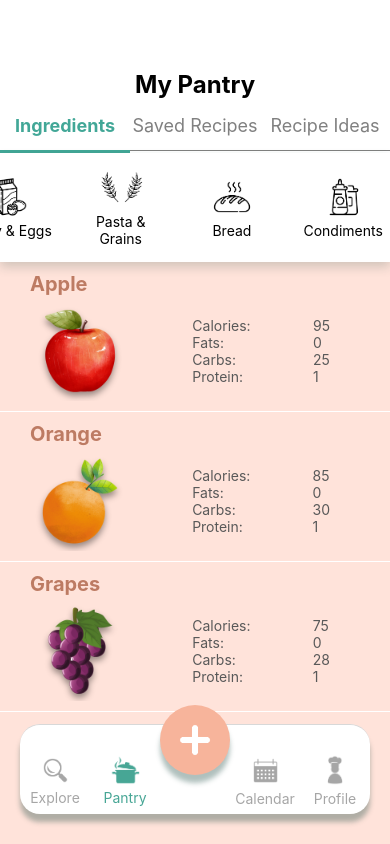
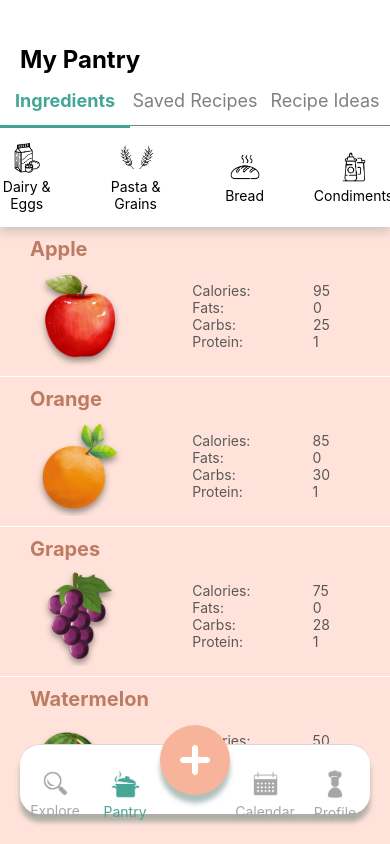
Before and after one commit to chefit-ucf/Chef_It, a React Native app in the folder chefit_frontend/: screen /Pantry in a window 390 px wide. Built offline with nearby package versions, Linux system fonts and the light colour scheme.

Commit message:
saved recipes done

```diff
--- a/chefit_frontend/screens/Auth.js
+++ b/chefit_frontend/screens/Auth.js
@@ -22,7 +22,7 @@ const CustomTabBarButton = ({children, onPress}) => (
   <TouchableOpacity
     onPress={onPress}
     style={{
-      top: -30,
+      top: -20,
       justifyContent: 'center',
       alignItems: 'center',
     }}>
@@ -47,7 +47,7 @@ function HomeScreen() {
               bottom: 30,
               left: 20,
               right: 20,
-              height: 90,
+              height: 70,
               borderRadius: 20,
               ...styles.shadow
             }
@@ -56,7 +56,7 @@ function HomeScreen() {
         >
             <Tab.Screen name="Explore" component={ExploreScreen} options={{
               tabBarIcon: ({focused}) => (
-                <View style={{alignItems: 'center', justifyContent: 'center', marginTop: 18}}>
+                <View style={{alignItems: 'center', justifyContent: 'center', marginTop: 25}}>
                   <Image source={require('../assets/navIcons/search.png')}
                   resizeMode='contain'
                   style={{width: 25, height: 25, tintColor: focused ? "#47A695" : "#A6A6A6"}}/>
@@ -66,7 +66,7 @@ function HomeScreen() {
             }}/>
             <Tab.Screen name="Pantry" component={PantryScreen} options={{
               tabBarIcon: ({focused}) => (
-                <View style={{alignItems: 'center', justifyContent: 'center', marginTop: 18}}>
+                <View style={{alignItems: 'center', justifyContent: 'center', marginTop: 25}}>
                   <Image source={require('../assets/navIcons/pantry.png')}
                   resizeMode='contain'
                   style={{width: 30, height: 30, tintColor: focused ? "#47A695" : "#A6A6A6"}}/>
@@ -86,7 +86,7 @@ function HomeScreen() {
             }}/>
             <Tab.Screen name="MealPrep" component={MealPrepScreen} options={{
               tabBarIcon: ({focused}) => (
-                <View style={{alignItems: 'center', justifyContent: 'center', marginTop: 18}}>
+                <View style={{alignItems: 'center', justifyContent: 'center', marginTop: 25}}>
                   <Image source={require('../assets/navIcons/calendar.png')}
                   resizeMode='contain'
                   style={{width: 25, height: 25, tintColor: focused ? "#47A695" : "#A6A6A6"}}/>
@@ -96,7 +96,7 @@ function HomeScreen() {
             }}/>
             <Tab.Screen name="Profile" component={ProfileScreen} options={{
               tabBarIcon: ({focused}) => (
-                <View style={{alignItems: 'center', justifyContent: 'center', marginTop: 18}}>
+                <View style={{alignItems: 'center', justifyContent: 'center', marginTop: 25}}>
                   <Image source={require('../assets/navIcons/profile.png')}
                   resizeMode='contain'
                   style={{width: 30, height: 30, tintColor: focused ? "#47A695" : "#A6A6A6"}}/>
--- a/chefit_frontend/screens/pantry.js
+++ b/chefit_frontend/screens/pantry.js
@@ -1,4 +1,4 @@
-import { StyleSheet, Text, View, useWindowDimensions } from 'react-native';
+import { StyleSheet, Text, View, Dimensions } from 'react-native';
 import React from 'react'
 import { useState } from 'react'
 import { Tab, TabView} from '@rneui/themed'
@@ -9,6 +9,8 @@ import { SafeAreaView } from 'react-native-web';
 import IngredientsScreen from '../subScreens/ingredients';
 import SavedRecipesScreen from '../subScreens/savedRecipes';
 import RecipeIdeasScreen from '../subScreens/recipeIdeas';
+
+const windowWidth = Dimensions.get('window').width;
 
 export default function PantryScreen({navigation}) {
     const [index, setIndex] = React.useState(0);
@@ -50,10 +52,11 @@ const styles = StyleSheet.create({
         backgroundColor: "white"
     },
     titleText: {
-        paddingTop: 70,
+        paddingTop: 45,
         fontSize: 24,
         fontWeight: "bold",
-        textAlign: 'center'
+        textAlign: 'left',
+        marginLeft: 20
     },
     pText: {
         padding: 20,
--- a/chefit_frontend/subScreens/ingredients.js
+++ b/chefit_frontend/subScreens/ingredients.js
@@ -42,7 +42,7 @@ const RenderIngredients = ( {index} ) => {
         listOfIngredients = testuserInfo.userIngredients["alcoholBevs"];
     }
     return (
-        <View style={{flex: 1, paddingBottom: 120, backgroundColor: "#FFE3DA"}}>
+        <View style={{flex: 1, paddingBottom: 100, backgroundColor: "#FFE3DA"}}>
             <ScrollView vertical>
                 {listOfIngredients.map((item, i) => (
                     <View style={styles.ingredientsContainer}>
@@ -75,7 +75,7 @@ const IngredientsHeader = () => {
                     <TouchableOpacity key={index} onPress={() => (selectCategory(index))}
                     style={activeIndex === index ? styles.categoryBtnActive : styles.categoryBtn} >
                         <Image source={item.src} resizeMode='contain'
-                        style={{width: 50, height: 50, tintColor: "black"}} />
+                        style={{width: 40, height: 40, tintColor: "black"}} />
                         <Text style={{textAlign: 'center', paddingBottom: 5}}>{item.name}</Text>
                     </TouchableOpacity>
                 ))}
--- a/chefit_frontend/subScreens/savedRecipes.js
+++ b/chefit_frontend/subScreens/savedRecipes.js
@@ -28,7 +28,7 @@ export default function SavedRecipesScreen() {
                 <View key={i} style={styles.recipeContainer}>
                     <TouchableOpacity>
                         <Image source={recipeData.recipeId[userSavedRecipes[i]].src} resizeMode='contain'
-                            style={{width: 180, height: 127.5, borderTopLeftRadius: 10, borderTopRightRadius: 10}}/>
+                            style={{width: (windowWidth / 2.3), height: (windowWidth / 3.25), borderTopLeftRadius: 10, borderTopRightRadius: 10}}/>
                         <Text style={styles.titleText}>{recipeData.recipeId[userSavedRecipes[i]].title}</Text>
                         <Text style={styles.userText}>By: {recipeData.recipeId[userSavedRecipes[i]].username}</Text>
                         <View style={styles.timeContainer}>
@@ -53,18 +53,17 @@ const styles = StyleSheet.create({
     container: {
         flex: 2,
         backgroundColor: "#F8FAF8",
-        padding: 20,
         paddingBottom: 150,
-        paddingHorizontal: 20,
         flexDirection: 'row',
         flexWrap: 'wrap',
-        gap: 20,
+        gap: (windowWidth / 20),
+        padding: (windowWidth / 25),
         justifyContent: 'left',
     },
     recipeContainer: {
         backgroundColor: "white",
-        width: 180,
-        height: 260,
+        width: (windowWidth / 2.3),
+        height: (windowWidth / 1.7),
         borderRadius: 10,
         shadowColor: 'black',
         shadowOffset: {
@@ -75,17 +74,17 @@ const styles = StyleSheet.create({
         shadowRadius: 5,
     },
     titleText: {
-        fontSize: 13.5,
+        fontSize: windowWidth / 31.5,
         fontWeight: 'bold',
         margin: 10
     },
     userText: {
-        fontSize: 11,
+        fontSize: windowWidth / 35,
         color: "grey",
         marginLeft: 10
     },
     timeText: {
-        fontSize: 13,
+        fontSize: windowWidth / 32,
         fontWeight: 'bold',
         color: '#42A797',
         marginLeft: 10,
@@ -94,7 +93,7 @@ const styles = StyleSheet.create({
     rating: {
         marginLeft: 8,
         marginTop: 10,
-        fontSize: 18,
+        fontSize: windowWidth / 25,
         color: '#F7D47C'
     },
     timeContainer: {
@@ -111,7 +110,7 @@ const styles = StyleSheet.create({
         right: 10
     },
     savedIcon: {
-        width: 20,
-        height: 20
+        width: windowWidth / 20,
+        height: windowWidth / 20
     }
 });
```
